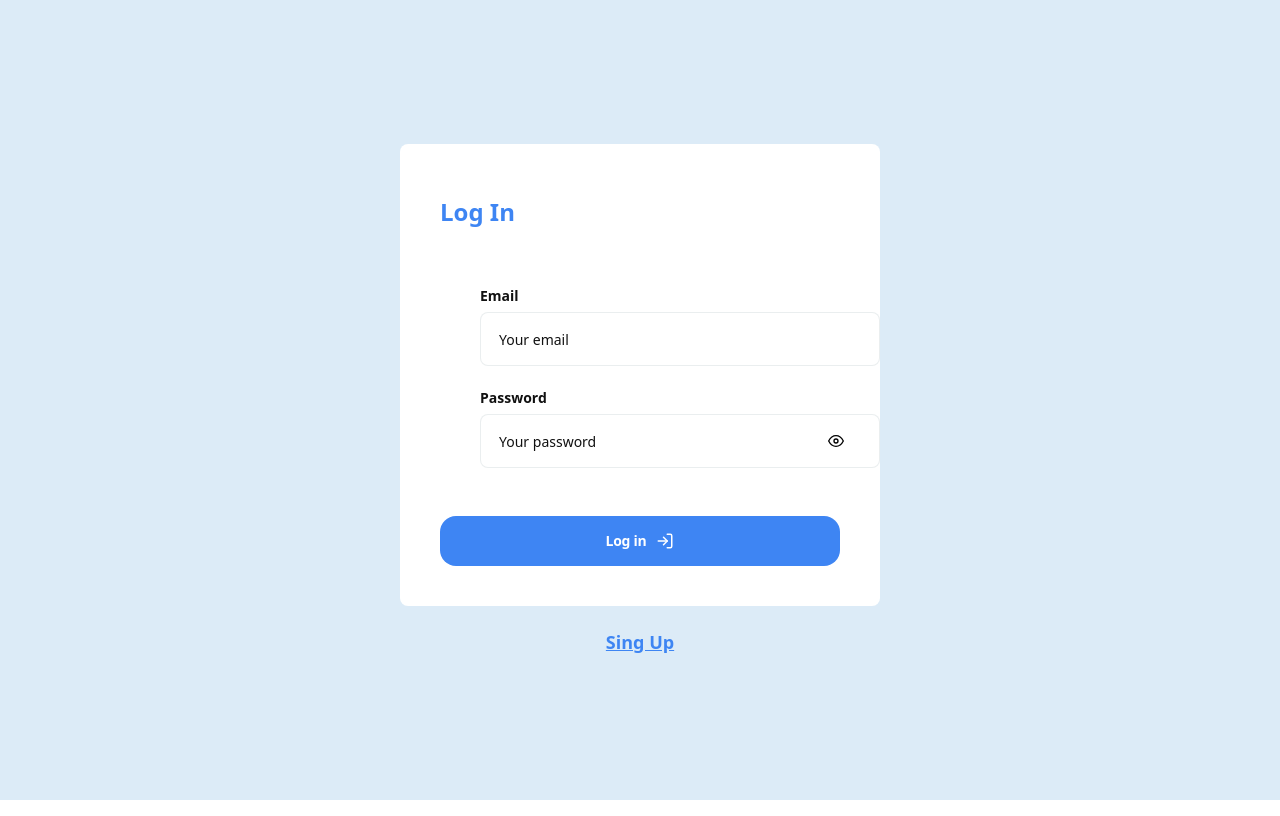
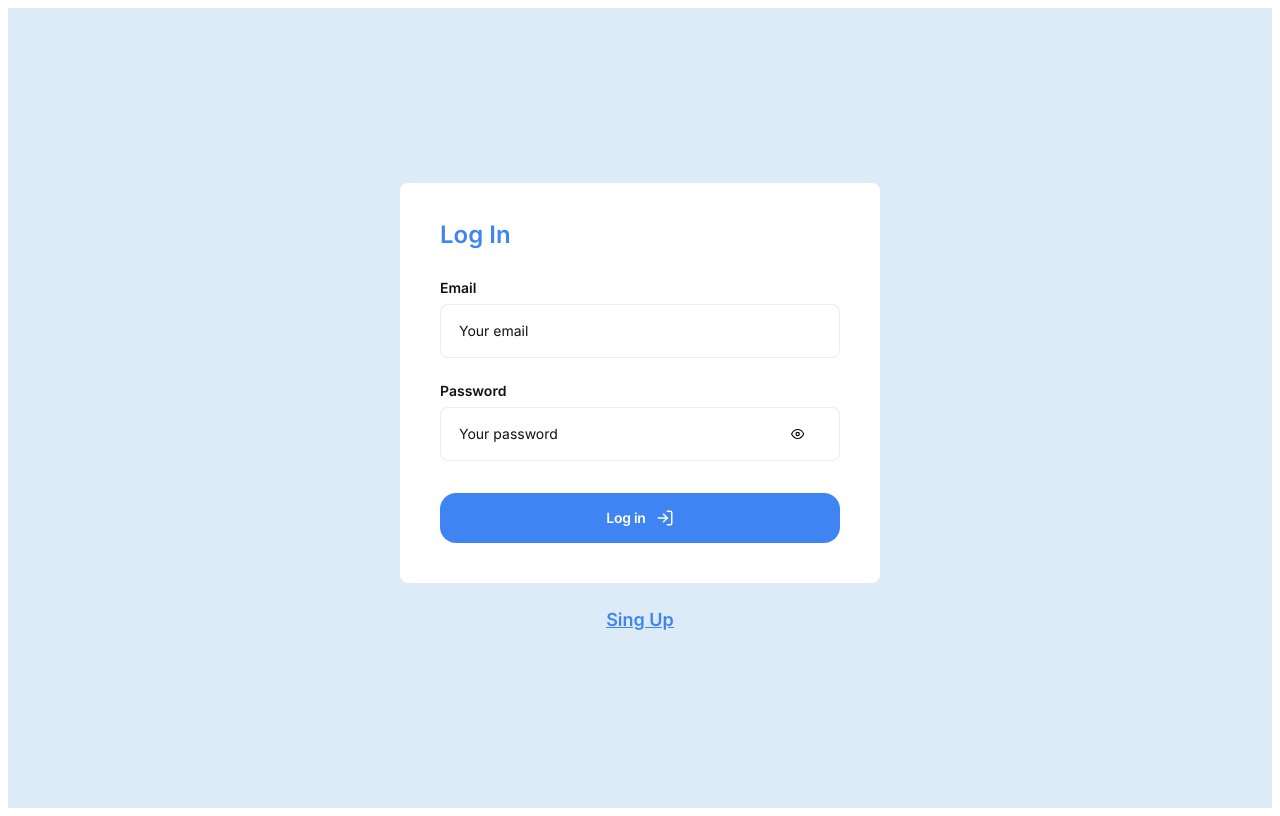
Before and after one commit to IngvarVG76/GooseTrack-with-backend-3.0, a React (Vite) app: page /GooseTrack-with-backend-3.0/login in a window 1280 px wide. Built offline with nearby package versions, Linux system fonts and the light colour scheme.

Commit message:
font-family fixed

```diff
--- a/index.html
+++ b/index.html
@@ -9,10 +9,10 @@
       name="description"
       content="GooseTracks Calendar view provides a comprehensive overview of your schedule, tasks, events and appointments."
     />
-    <link
+    <!-- <link
       rel="stylesheet"
       href="https://cdnjs.cloudflare.com/ajax/libs/modern-normalize/1.0.0/modern-normalize.min.css"
-    />
+    /> -->
     <title>Goose Track</title>
   </head>
   <body>
--- a/src/components/App/App.jsx
+++ b/src/components/App/App.jsx
@@ -2,11 +2,12 @@
 import { Suspense, useCallback, useEffect, useState, lazy } from 'react';
 import { Route, Routes } from 'react-router-dom';
 import { useDispatch, useSelector } from 'react-redux';
+import { createGlobalStyle, ThemeProvider } from 'styled-components';
 
 // Styles
 import ChangeThemeButton from '../../styles/Theme/ThemeButton';
 import { GlobalStyle } from '../../styles/GlobalStyles';
-import { Theme } from '../../styles/Theme/theme.jsx';
+import { Theme } from '../../styles/Theme/theme';
 
 // Components
 import { ModalComponent } from '../Modal/Modal';
@@ -42,16 +43,17 @@ const App = () => {
   // const isRefreshing = useSelector(selectIsFetchingCurrentUser);
 
   useEffect(() => {
-    if(!authenticated)return
+    if (!authenticated) return;
     dispatch(getCurrentUser());
   }, [authenticated, dispatch]);
 
   return (
     <Theme>
+      <GlobalStyle />
       <Suspense fallback={<p>Loading...</p>}>
         <Routes>
           <Route
-            path='/'
+            path="/"
             element={
               <PublicRoute restricted redirectTo="/">
                 <MainPage />
@@ -74,7 +76,7 @@ const App = () => {
               </PublicRoute>
             }
           />
-          <Route path='/' element={<MainLayout />} >
+          <Route path="/" element={<MainLayout />}>
             <Route
               path="account"
               element={
--- a/src/main.jsx
+++ b/src/main.jsx
@@ -1,18 +1,24 @@
 import React from 'react';
 import { BrowserRouter } from 'react-router-dom';
-import ReactDOM from 'react-dom/client';
+import ReactDOM from 'react-dom';
 import { Provider } from 'react-redux';
 import { PersistGate } from 'redux-persist/integration/react';
 
 import App from './components/App/App.jsx';
 import { persistor, store } from './redux/store.js';
 
+import { GlobalStyle } from './styles/GlobalStyles.jsx';
+import { Theme } from './styles/Theme/theme.jsx';
+
 ReactDOM.createRoot(document.getElementById('root')).render(
   <React.StrictMode>
     <Provider store={store}>
       <PersistGate loading={null} persistor={persistor}>
         <BrowserRouter basename="/GooseTrack-with-backend-3.0">
-          <App />
+          <Theme>
+            <GlobalStyle />
+            <App />
+          </Theme>
         </BrowserRouter>
       </PersistGate>
     </Provider>
--- a/src/styles/GlobalStyles.jsx
+++ b/src/styles/GlobalStyles.jsx
@@ -1,5 +1,14 @@
 import { createGlobalStyle } from 'styled-components';
-// import 'normalize.css';
+
+import InterBlack from '../fonts/Inter-Black.ttf';
+import InterBold from '../fonts/Inter-Bold.ttf';
+import InterExtraBold from '../fonts/Inter-ExtraBold.ttf';
+import InterExtraLight from '../fonts/Inter-ExtraLight.ttf';
+import InterLight from '../fonts/Inter-Light.ttf';
+import InterMedium from '../fonts/Inter-Medium.ttf';
+import InterRegular from '../fonts/Inter-Regular.ttf';
+import InterSemiBold from '../fonts/Inter-SemiBold.ttf';
+import InterThin from '../fonts/Inter-Thin.ttf';
 
 export const GlobalStyle = createGlobalStyle`
  *, *::before, *::after {
@@ -7,17 +16,16 @@ export const GlobalStyle = createGlobalStyle`
  }
 
  body{
-
-  background: ${(props) => props.theme.colors.mainBackgroundColor};
-
-
+    font-family: 'Inter', sans-serif;
+    font-size: 16px;
+  // background: ${(props) => props.theme.colors.mainBackgroundColor};
 }
 
 @font-face {
     font-family: 'Inter';
     src: local('Inter'), local('Inter-Black'),
-      url('../fonts/Inter-Black.ttf') format('truetype');
-    font-weight: 400;
+         url(${InterBlack}) format('truetype');
+    font-weight: 900; /* Adjust the font-weight accordingly */
     font-style: normal;
     font-display: swap;
   }
@@ -25,8 +33,8 @@ export const GlobalStyle = createGlobalStyle`
   @font-face {
     font-family: 'Inter';
     src: local('Inter'), local('Inter-Bold'),
-      url('../fonts/Inter-Bold.ttf') format('truetype');
-    font-weight: 400;
+         url(${InterBold}) format('truetype');
+    font-weight: 700; /* Adjust the font-weight accordingly */
     font-style: normal;
     font-display: swap;
   }
@@ -34,8 +42,8 @@ export const GlobalStyle = createGlobalStyle`
   @font-face {
     font-family: 'Inter';
     src: local('Inter'), local('Inter-ExtraBold'),
-      url('../fonts/Inter-ExtraBold.ttf') format('truetype');
-    font-weight: 400;
+         url(${InterExtraBold}) format('truetype');
+    font-weight: 800; /* Adjust the font-weight accordingly */
     font-style: normal;
     font-display: swap;
   }
@@ -43,8 +51,8 @@ export const GlobalStyle = createGlobalStyle`
   @font-face {
     font-family: 'Inter';
     src: local('Inter'), local('Inter-ExtraLight'),
-      url('../fonts/Inter-ExtraLight.ttf') format('truetype');
-    font-weight: 400;
+         url(${InterExtraLight}) format('truetype');
+    font-weight: 200; /* Adjust the font-weight accordingly */
     font-style: normal;
     font-display: swap;
   }
@@ -52,8 +60,8 @@ export const GlobalStyle = createGlobalStyle`
   @font-face {
     font-family: 'Inter';
     src: local('Inter'), local('Inter-Light'),
-      url('../fonts/Inter-Light.ttf') format('truetype');
-    font-weight: 400;
+         url(${InterLight}) format('truetype');
+    font-weight: 300; /* Adjust the font-weight accordingly */
     font-style: normal;
     font-display: swap;
   }
@@ -61,8 +69,8 @@ export const GlobalStyle = createGlobalStyle`
   @font-face {
     font-family: 'Inter';
     src: local('Inter'), local('Inter-Medium'),
-      url('../fonts/Inter-Medium.ttf') format('truetype');
-    font-weight: 400;
+         url(${InterMedium}) format('truetype');
+    font-weight: 500; /* Adjust the font-weight accordingly */
     font-style: normal;
     font-display: swap;
   }
@@ -70,8 +78,8 @@ export const GlobalStyle = createGlobalStyle`
   @font-face {
     font-family: 'Inter';
     src: local('Inter'), local('Inter-Regular'),
-      url('../fonts/Inter-Regular.ttf') format('truetype');
-    font-weight: 400;
+         url(${InterRegular}) format('truetype');
+    font-weight: 400; /* Adjust the font-weight accordingly */
     font-style: normal;
     font-display: swap;
   }
@@ -79,8 +87,8 @@ export const GlobalStyle = createGlobalStyle`
   @font-face {
     font-family: 'Inter';
     src: local('Inter'), local('Inter-SemiBold'),
-      url('../fonts/Inter-SemiBold.ttf') format('truetype');
-    font-weight: 400;
+         url(${InterSemiBold}) format('truetype');
+    font-weight: 600; /* Adjust the font-weight accordingly */
     font-style: normal;
     font-display: swap;
   }
@@ -88,8 +96,8 @@ export const GlobalStyle = createGlobalStyle`
   @font-face {
     font-family: 'Inter';
     src: local('Inter'), local('Inter-Thin'),
-      url('../fonts/Inter-Thin.ttf') format('truetype');
-    font-weight: 400;
+         url(${InterThin}) format('truetype');
+    font-weight: 100; /* Adjust the font-weight accordingly */
     font-style: normal;
     font-display: swap;
   }
@@ -149,250 +157,4 @@ img {
   height: auto;
 }
 
-
-
-
-
-
-
-
-
-
-
-
-// DATEPICKER
-
-.react-datepicker__wrapper {
-    position: relative;
-  }
-
-
-
-  .react-datepicker__input-container {
-    > input {
-      width: 100%;
-    }
-  }
-
-  .react-datepicker {
-    position: absolute;
-    width: 328px;
- display:flex;
- justify-content:center;
-    left: 50%;
-    top: 50%;
-    transform: translate(-1%, 0%);
-    font-family: "InterRegular";
-
-    border-radius: 16px;
-    background-color: #3E85F3;
-    border: none;
-
-
-    @media (min-width: 768px) {
-
-      width: 373px;
-    }
-  }
-
-
-
-  .react-datepicker__header {
-    background:  #3e85f3;
-    border-top-right-radius: 16px;
-    border-top-left-radius: 16px;
-    // position: relative;
-    margin-bottom: 10px;
-
-  }
-
-
-  .react-datepicker__current-month {
-  height:32px;
-    display:flex;
-    justify-content:center;
-    align-items:center;
-padding-top:9px;
-    font-family: "Inter";
-    font-size: 20px;
-    font-weight: 600;
-    line-height: calc(24/20);
-
-    color: #fff;
-
-
-  }
-
-
-  .react-datepicker__day-names {
-
-    display: flex;
-    align-items: center;
-    width: 322px;
-
-
-    justify-content: space-evenly;
-
-
-    @media (min-width: 768px) {
-
-    }
-  }
-
-  .react-datepicker__header:not(.react-datepicker__header--has-time-select) {
-    border-top-right-radius: 16px;
-    border-bottom: 0px;
-    padding: 0;
-  }
-
-  .react-datepicker__day-name {
-    width:48px;
-    height:48px;
-    display:flex;
-    justify-content:center;
-    align-items:center;
-    font-family: "InterSemiBold";
-    font-weight: 600;
-    font-size: 14px;
-    line-height: 18px;
-    letter-spacing: 0em;
-    text-align: center;
-    margin: 0;
-    color: #fff;
-
-    @media (min-width: 768px) {
-      font-size: 18px;
-      line-height: 24px;
-    }
-  }
-
-  .react-datepicker__navigation {
-    margin-top: 7px;
-
-    @media (min-width: 768px) {
-      margin-top: 9px;
-    }
-  }
-
-  .react-datepicker__navigation--previous {
-    left: 7px;
-
-    @media (min-width: 768px) {
-      left: 17px;
-    }
-  }
-
-  .react-datepicker__navigation--next {
-    right: 7px;
-
-    @media (min-width: 768px) {
-      right: 17px;
-    }
-  }
-
-  .react-datepicker__navigation-icon::before {
-    display: inline-block;
-    border-color: #fff;
-
-    @media (max-width: 767px) {
-      border-width: 1.5px 1.5px 0 0;
-      height: 9px;
-      width: 9px;
-    }
-
-    @media (min-width: 768px) {
-      margin-top: -2px;
-      height: 9px;
-      width: 9px;
-    }
-  }
-
-
-
-  .react-datepicker__week {
-    display: flex;
-    justify-content: space-evenly
-   }
-
-  .react-datepicker__day {
-    font-family: "Inter";
-    display:flex;
-    justify-content:center;
-    align-items:center;
-    font-size: 14px;
-    font-weight: 400;
-    letter-spacing: 0em;
-    text-align: center;
-
-    color: #fff;
-    width: 48px;
-      height: 48px;
-    margin: 0;
-    border-radius: 50%;
-    text-align: center;
-    line-height: 18px;
-
-
-    @media (min-width: 768px) {
-      font-size: 18px;
-      line-height: 24px;
-
-
-    }
-  }
-
-  .react-datepicker__day--weekend{
-    color:rgba(255,255,255,0.5)
-  }
-  .react-datepicker__month{
-    display: flex;
-    width: 322px;
-
-    flex-direction: column;
-    justify-content: space-evenly;
-    padding-bottom: 19px;
-    border-top: 1px solid #ffffff33;
-    margin: 0;
-    @media (min-width: 768px) {
-
-    }
-  }
-
-  .react-datepicker__day--selected {
-    background-color: #fff;
-    color: #3E85F3;
-    font-size: 14px;
-
-    @media (min-width: 768px) {
-      font-size: 18px;
-    }
-  }
-
-  .react-datepicker__day--selected:hover {
-    border-radius: 50%;
-    background-color: #3E85F3;
-  }
-
-  .react-datepicker__day:hover,
-  .react-datepicker__day--keyboard-selected {
-    border-radius: 50%;
-    background-color: #3E85F3;
-    cursor: pointer;
-  }
-
-  .react-datepicker__day--outside-month {
-    color: #3E85F3;
-    background-color: transparent;
-    pointer-events: none;
-    opacity: 0;
-  }
-
-  /* .react-datepicker__view-calendar-icon input {
-    padding: 6px 10px 5px 13px;
-  }
-
-  .react-datepicker__triangle,
-  .react-datepicker__aria-live {
-    display: none;
-  }  */
 `;
```
Also changed, not shown: src/components/DatePicker/StyledDayPicker.jsx (+243 -0 lines). Lines whose indentation alone changed are shown as unchanged.
